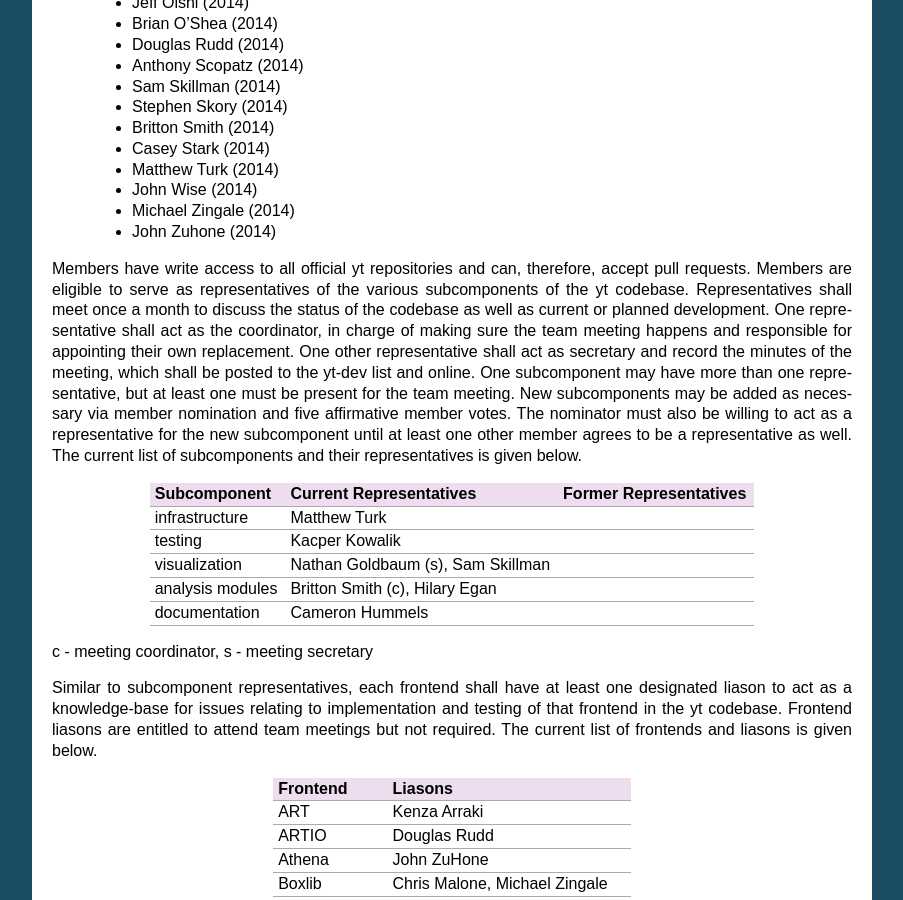
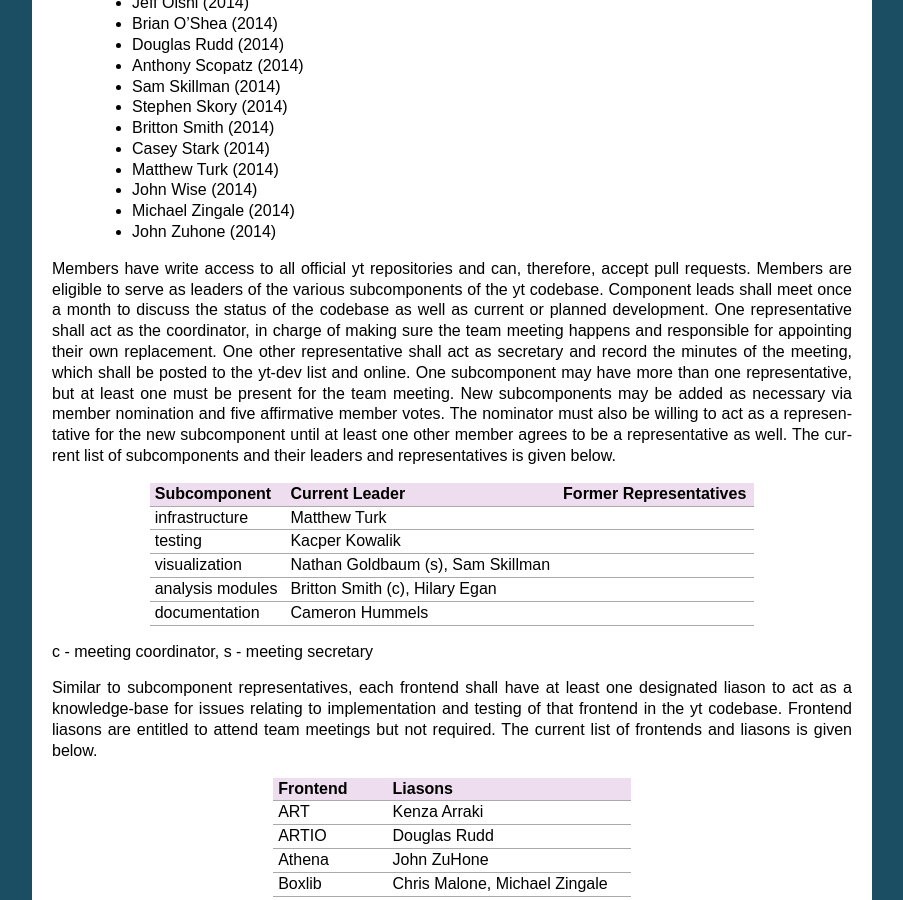
Before and after one commit to yt-project/ytep, a Sphinx documentation site: the page built from source/YTEPs/YTEP-1776.rst, in a window 1280 px wide and 900 px high, scrolled down 1059 px. Shown: the whole window, without its empty margins (198-1101 px from the left). Built offline with Sphinx 7.4.7, drawn with Linux system fonts in a browser that asks for light colours; formulas are drawn with MathJax 3.

Commit message:
Changing "representative to "leader"

```diff
--- a/source/YTEPs/YTEP-1776.rst
+++ b/source/YTEPs/YTEP-1776.rst
@@ -76,8 +76,8 @@ Current yt members:
 
 Members have write access to all official yt repositories and can, therefore,
 accept pull requests.
-Members are eligible to serve as representatives of the various subcomponents
-of the yt codebase.  Representatives shall meet once a month to discuss the
+Members are eligible to serve as leaders of the various subcomponents
+of the yt codebase.  Component leads shall meet once a month to discuss the
 status of the codebase as well as current or planned development.  One
 representative shall act as the coordinator, in charge of making sure the team
 meeting happens and responsible for appointing their own replacement.  One other
@@ -88,10 +88,10 @@ be present for the team meeting.  New subcomponents may be added as necessary
 via member nomination and five affirmative member votes.  The nominator must
 also be willing to act as a representative for the new subcomponent until at
 least one other member agrees to be a representative as well.  The current list
-of subcomponents and their representatives is given below.
+of subcomponents and their leaders and representatives is given below.
 
     ================= ======================= ======================
-    Subcomponent      Current Representatives Former Representatives
+    Subcomponent      Current Leader          Former Representatives
     ================= ======================= ======================
     infrastructure    Matthew Turk
     testing           Kacper Kowalik
```
